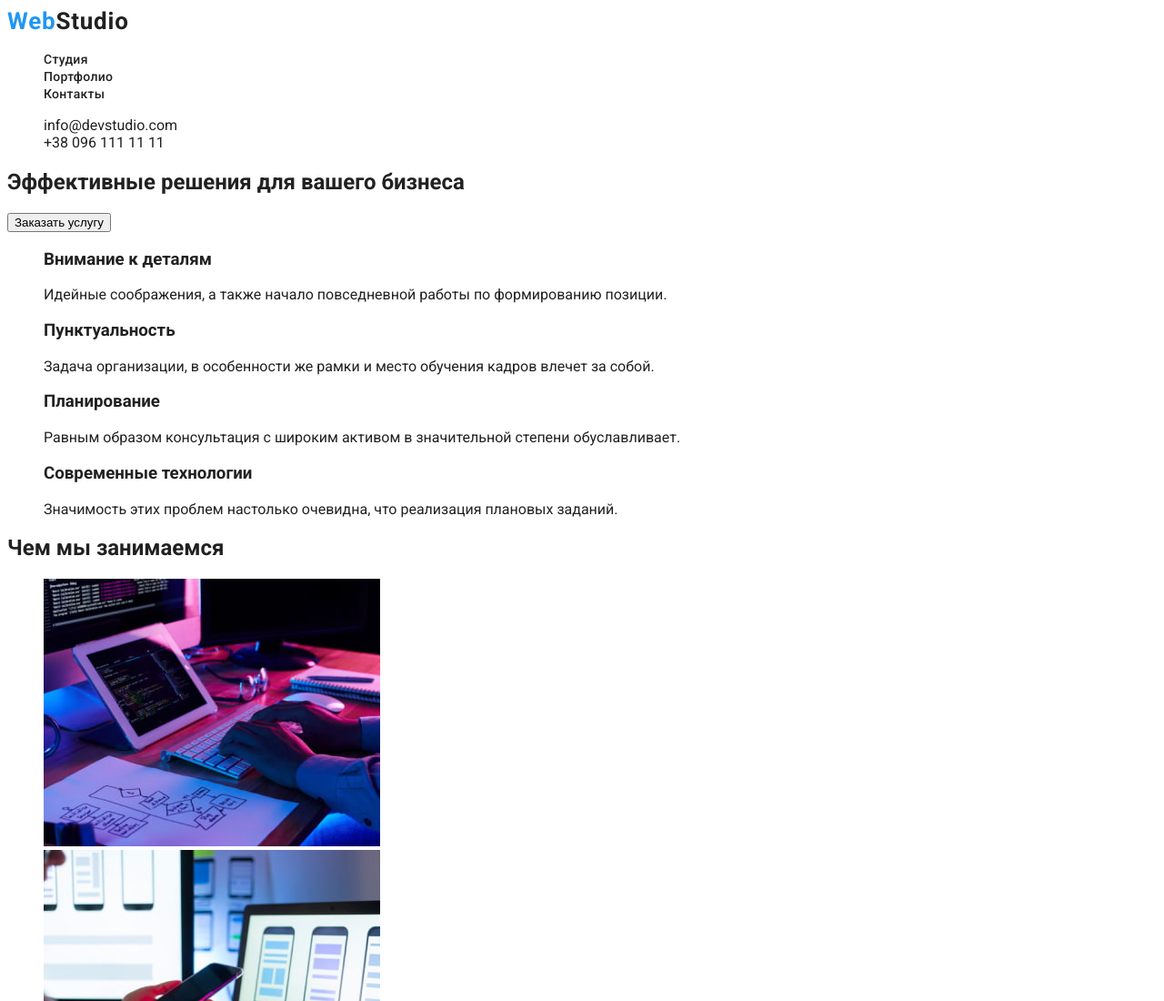
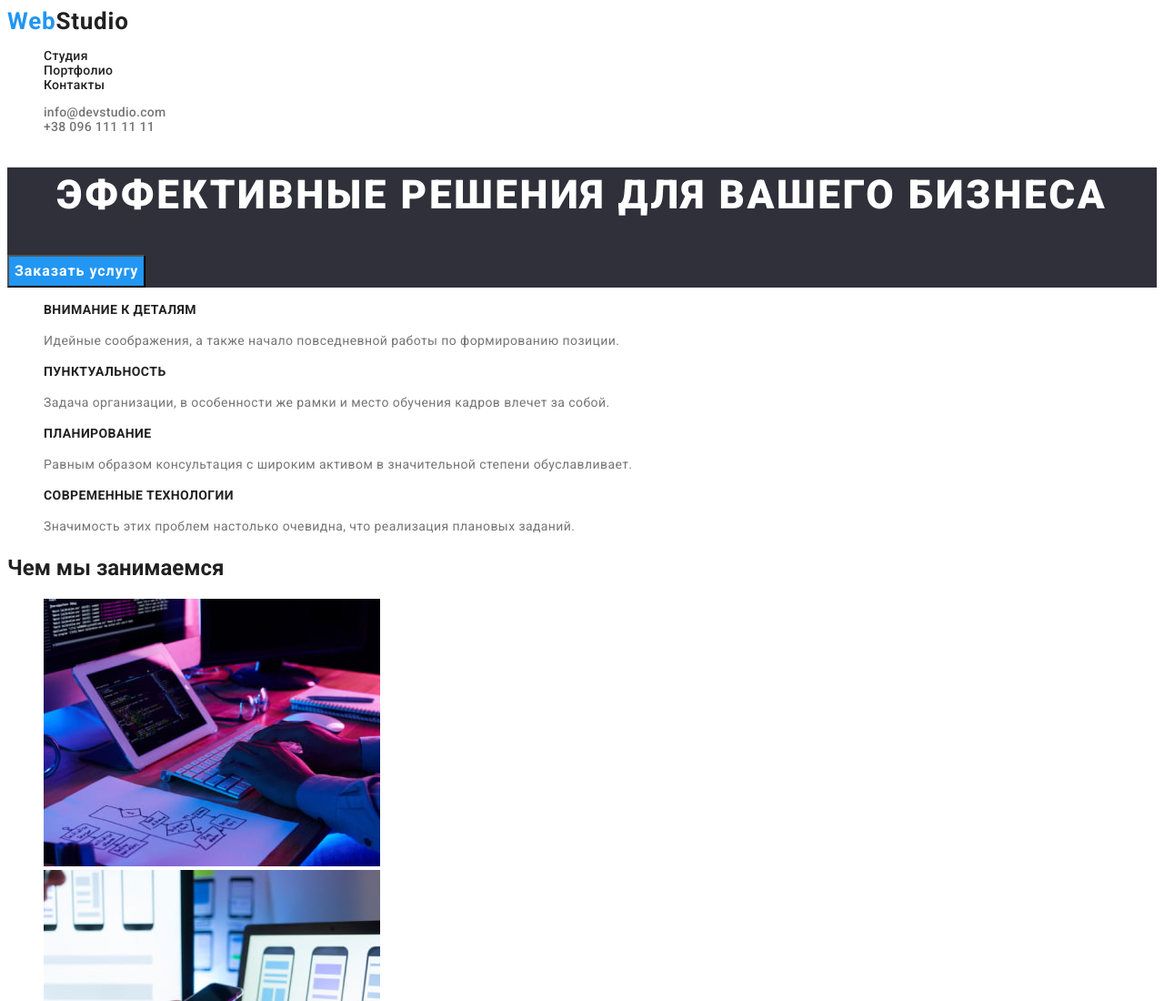
Before and after one commit to maxym-huklivsky/goit-markup-hw-02, a plain HTML site: page index.html in a window 1280 px wide. Shown: the top 1100 px of the page at 91% size. Drawn offline with Linux system fonts and the light colour scheme.

Commit message:
corrected-2

```diff
--- a/css/styles.css
+++ b/css/styles.css
@@ -5,9 +5,8 @@
 
 	/* colors */
 	--main-txt-cl: #212121;
-	--accent-txt-cl: #2196F3;
-
-	/* bg colors */
+	--secondary-txt-cl: #757575;
+	--accent-cl: #2196F3;
 	--dark-bg-cl: #2F303A;
 	--light-bg-cl: #F5F4FA;
 
@@ -16,7 +15,7 @@
 
 /* Спільні властивості */
 body {
-	font-family: var(--main-font);
+   font-family: var(--main-font);
 	color: var(--main-txt-cl);
 }
 
@@ -31,7 +30,7 @@ a {
 
 /* Header */
 .accent-cl {
-	color: var(--accent-txt-cl)
+	color: var(--accent-cl)
 }
 
 .logo {
@@ -48,3 +47,67 @@ a {
 	line-height: calc(16 / 14);
 	letter-spacing: 0.02em;
 }
+
+.contacs {
+	color: var(--secondary-txt-cl);
+	font-weight: 500;
+	font-size: 14px;
+	line-height: calc(16 / 14);
+	letter-spacing: 0.02em;
+}
+
+.nav-link:hover,
+.nav-link:focus {
+	color: var(--accent-cl);
+}
+
+.contacs-link:hover,
+.contacs-link:focus {
+	color: var(--accent-cl);
+}
+
+/* Hero */
+.hero {
+	background-color: var(--dark-bg-cl);
+}
+
+.main-title {
+	color: #FFFFFF;
+
+	font-weight: 900;
+	font-size: 44px;
+	line-height: calc(60 / 44);
+	text-align: center;
+	letter-spacing: 0.06em;
+	text-transform: uppercase;
+}
+
+.btn {
+	font-family: inherit;
+	font-weight: 700;
+   font-size: 16px;
+   line-height: calc(30 / 16);
+   letter-spacing: 0.06em;
+	cursor: pointer;
+
+   color: #FFFFFF;
+	background-color: var(--accent-cl);
+}
+
+/* Qualities */
+.qualities-title {
+	font-size: 14px;
+	line-height: calc(16 / 14);
+	letter-spacing: 0.03em;
+	text-transform: uppercase;
+}
+
+.qualities-text {
+	color: var(--secondary-txt-cl);
+
+	font-size: 14px;
+	line-height: calc(24 / 14);
+	letter-spacing: 0.03em;
+}
+
+/* Work */
--- a/index.html
+++ b/index.html
@@ -1,60 +1,68 @@
 <!DOCTYPE html>
 <html lang="ru">
-
   <head>
-	<meta charset="UTF-8">
-	<meta http-equiv="X-UA-Compatible" content="IE=edge">
-	<meta name="viewport" content="width=device-width, initial-scale=1.0">
+    <meta charset="UTF-8" />
+    <meta http-equiv="X-UA-Compatible" content="IE=edge" />
+    <meta name="viewport" content="width=device-width, initial-scale=1.0" />
     <title>homework-1</title>
-	<link rel="preconnect" href="https://fonts.googleapis.com">
-	<link rel="preconnect" href="https://fonts.gstatic.com" crossorigin>
+    <link rel="preconnect" href="https://fonts.googleapis.com" />
+    <link rel="preconnect" href="https://fonts.gstatic.com" crossorigin />
     <link
       href="https://fonts.googleapis.com/css2?family=Raleway:wght@700&family=Roboto:wght@400;500;700;900&display=swap"
-		rel="stylesheet">
-	<link rel="stylesheet" href="./css/styles.css">
+      rel="stylesheet"
+    />
+    <link rel="stylesheet" href="./css/styles.css" />
   </head>
 
   <body>
     <header>
       <nav>
         <a class="logo" href="./index.html"><span class="accent-cl">Web</span>Studio</a>
-			<ul>
-				<li><a class="nav" href="">Студия</a></li>
-				<li><a class="nav" href="">Портфолио</a></li>
-				<li><a class="nav" href="">Контакты</a></li>
+        <ul class="nav">
+          <li><a class="nav-link" href="./index.html">Студия</a></li>
+          <li><a class="nav-link" href="./portfolio.html">Портфолио</a></li>
+          <li><a class="nav-link" href="">Контакты</a></li>
         </ul>
       </nav>
-		<ul>
-			<li><a href="mailto:info@devstudio.com">info@devstudio.com</a></li>
-			<li><a href="tel:+380961111111">+38 096 111 11 11</a></li>
+      <ul class="contacs">
+        <li><a class="contacs-link" href="mailto:info@devstudio.com">info@devstudio.com</a></li>
+        <li><a class="contacs-link" href="tel:+380961111111">+38 096 111 11 11</a></li>
       </ul>
     </header>
 
     <main>
       <!-- Герой -->
-		<section>
-			<h1>Эффективные решения для вашего бизнеса</h1>
-			<button type="button">Заказать услугу</button>
+      <section class="hero">
+        <h1 class="main-title">Эффективные решения для вашего бизнеса</h1>
+        <button class="btn" type="button">Заказать услугу</button>
       </section>
 
       <!-- Наши качества -->
-		<section>
+      <section class="qualities">
         <ul>
           <li>
-					<h3>Внимание к деталям</h3>
-					<p>Идейные соображения, а также начало повседневной работы по формированию позиции.</p>
+            <h3 class="qualities-title">Внимание к деталям</h3>
+            <p class="qualities-text">
+              Идейные соображения, а также начало повседневной работы по формированию позиции.
+            </p>
           </li>
           <li>
-					<h3>Пунктуальность</h3>
-					<p>Задача организации, в особенности же рамки и место обучения кадров влечет за собой.</p>
+            <h3 class="qualities-title">Пунктуальность</h3>
+            <p class="qualities-text">
+              Задача организации, в особенности же рамки и место обучения кадров влечет за собой.
+            </p>
           </li>
           <li>
-					<h3>Планирование</h3>
-					<p>Равным образом консультация с широким активом в значительной степени обуславливает.</p>
+            <h3 class="qualities-title">Планирование</h3>
+            <p class="qualities-text">
+              Равным образом консультация с широким активом в значительной степени обуславливает.
+            </p>
           </li>
           <li>
-					<h3>Современные технологии</h3>
-					<p>Значимость этих проблем настолько очевидна, что реализация плановых заданий.</p>
+            <h3 class="qualities-title">Современные технологии</h3>
+            <p class="qualities-text">
+              Значимость этих проблем настолько очевидна, что реализация плановых заданий.
+            </p>
           </li>
         </ul>
       </section>
@@ -63,9 +71,9 @@
       <section>
         <h2>Чем мы занимаемся</h2>
         <ul>
-				<li><img src="./images/img-1.jpg" alt="верстка сайтов" width="370" height="294"></li>
-				<li><img src="./images/img-2.jpg" alt="оформление сайтов" width="370" height="294"></li>
-				<li><img src="./images/img-3.jpg" alt="дизайн сайтов" width="370" height="294"></li>
+          <li><img src="./images/img-1.jpg" alt="верстка сайтов" width="370" height="294" /></li>
+          <li><img src="./images/img-2.jpg" alt="оформление сайтов" width="370" height="294" /></li>
+          <li><img src="./images/img-3.jpg" alt="дизайн сайтов" width="370" height="294" /></li>
         </ul>
       </section>
 
@@ -74,22 +82,22 @@
         <h2>Наша команда</h2>
         <ul>
           <li>
-					<img src="./images/img-4.jpg" alt="автарка" width="270" height="260">
+            <img src="./images/img-4.jpg" alt="автарка" width="270" height="260" />
             <h3>Игорь Демьяненко</h3>
             <p>Product Designer</p>
           </li>
           <li>
-					<img src="./images/img-5.jpg" alt="автарка" width="270" height="260">
+            <img src="./images/img-5.jpg" alt="автарка" width="270" height="260" />
             <h3>Ольга Репина</h3>
             <p>Frontend Developer</p>
           </li>
           <li>
-					<img src="./images/img-6.jpg" alt="автарка" width="270" height="260">
+            <img src="./images/img-6.jpg" alt="автарка" width="270" height="260" />
             <h3>Николай Тарасов</h3>
             <p>Marketing</p>
           </li>
           <li>
-					<img src="./images/img-7.jpg" alt="автарка" width="270" height="260">
+            <img src="./images/img-7.jpg" alt="автарка" width="270" height="260" />
             <h3>Михаил Ермаков</h3>
             <p>UI Designer</p>
           </li>
@@ -108,5 +116,4 @@
       </address>
     </footer>
   </body>
-
 </html>
```
Also changed, not shown: .prettierrc.json (added), portfolio.html (added). Lines whose indentation alone changed are shown as unchanged.
